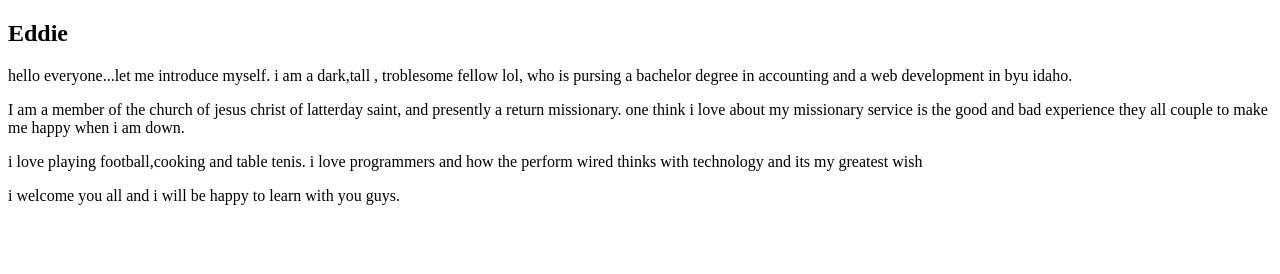
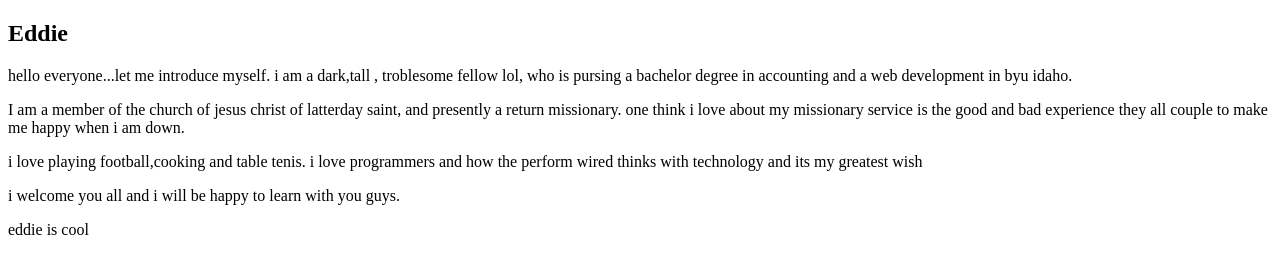
Before and after one commit to edidiong-ukpong/wdd130, a plain HTML site: page index.html in a window 1280 px wide. Shown: the part 412-686 px from the top of the page. Drawn offline with Linux system fonts and the light colour scheme.

Commit message:
adding a paragragh

```diff
--- a/index.html
+++ b/index.html
@@ -26,5 +26,6 @@
         </p>
         <p>i welcome you all and i will be happy to
              learn with you guys.</p>
+             <p>eddie is cool</p>
 </body>
 <html>
```
